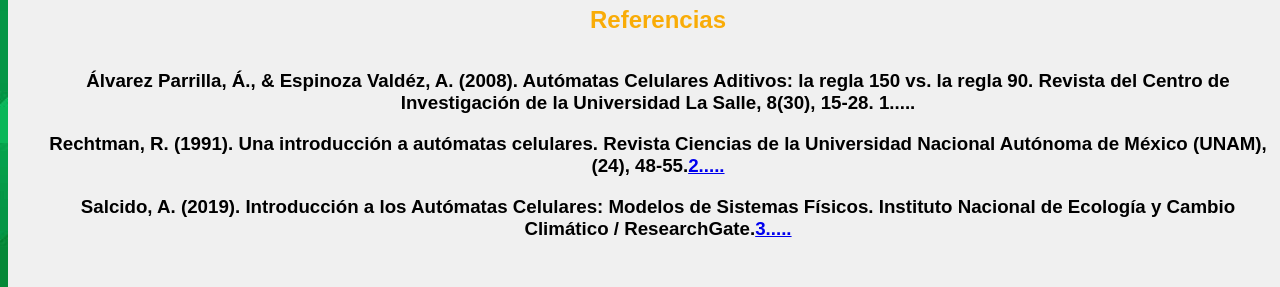
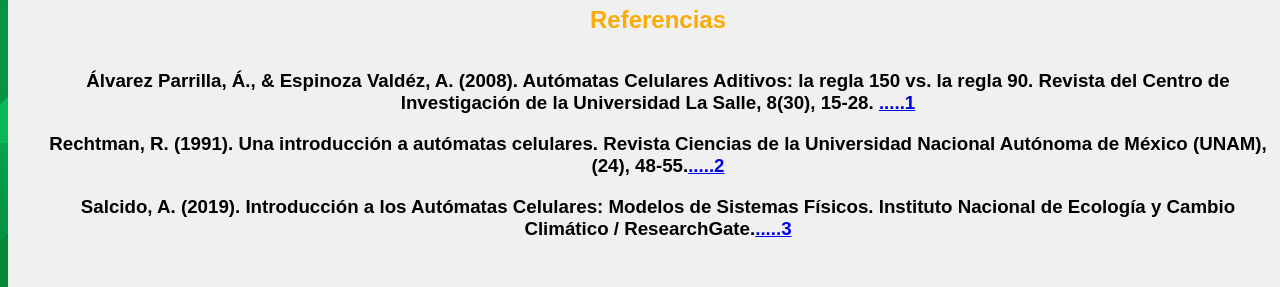
Before and after one commit to jonn-zx/paginas, a plain HTML site: page index.html in a window 1280 px wide. Shown: the part 2281-2568 px from the top of the page. Drawn offline with Linux system fonts and the light colour scheme.

Commit message:
Restore index.html with original content

```diff
--- a/index.html
+++ b/index.html
@@ -131,9 +131,9 @@ height="0" width="0" style="display:none;visibility:hidden"></iframe></noscript>
             <tr>
                 <td align="center" valign="middle" bgcolor="f0f0f0" bordercolor="f0f0f0">
                     <h2>Referencias</h2><br>
-                    <h3><p>Álvarez Parrilla, Á., & Espinoza Valdéz, A. (2008). Autómatas Celulares Aditivos: la regla 150 vs. la regla 90. Revista del Centro de Investigación de la Universidad La Salle, 8(30), 15-28. <a href="https://www.redalyc.org/pdf/342/34283002.pdf"></a>1.....</p>
-                    <p>Rechtman, R. (1991). Una introducción a autómatas celulares. Revista Ciencias de la Universidad Nacional Autónoma de México (UNAM), (24), 48-55.<a href="https://www.revistacienciasunam.com/es/172-revistas/revista-ciencias-24/1572-una-introducci%C3%B3n-a-aut%C3%B3matas-celulares.html">2.....</a></p>
-                    <p>Salcido, A. (2019). Introducción a los Autómatas Celulares: Modelos de Sistemas Físicos. Instituto Nacional de Ecología y Cambio Climático / ResearchGate.<a href="https://www.researchgate.net/profile/Alejandro-Salcido-2/publication/339439008_Introduccion_a_los_Automatas_Celulares_Modelos_de_Sistemas_Fisicos/links/5e766dbe4585157b9a51297d/Introduccion-a-los-Automatas-Celulares-Modelos-de-Sistemas-Fisicos.pdf">3.....</a></p>
+                    <h3><p>Álvarez Parrilla, Á., & Espinoza Valdéz, A. (2008). Autómatas Celulares Aditivos: la regla 150 vs. la regla 90. Revista del Centro de Investigación de la Universidad La Salle, 8(30), 15-28. <a href="https://www.redalyc.org/pdf/342/34283002.pdf">.....1</a></p>
+                    <p>Rechtman, R. (1991). Una introducción a autómatas celulares. Revista Ciencias de la Universidad Nacional Autónoma de México (UNAM), (24), 48-55.<a href="https://www.revistacienciasunam.com/es/172-revistas/revista-ciencias-24/1572-una-introducci%C3%B3n-a-aut%C3%B3matas-celulares.html">.....2</a></p>
+                    <p>Salcido, A. (2019). Introducción a los Autómatas Celulares: Modelos de Sistemas Físicos. Instituto Nacional de Ecología y Cambio Climático / ResearchGate.<a href="https://www.researchgate.net/profile/Alejandro-Salcido-2/publication/339439008_Introduccion_a_los_Automatas_Celulares_Modelos_de_Sistemas_Fisicos/links/5e766dbe4585157b9a51297d/Introduccion-a-los-Automatas-Celulares-Modelos-de-Sistemas-Fisicos.pdf">.....3</a></p>
                 </td>
             </tr>
         </table>
```
